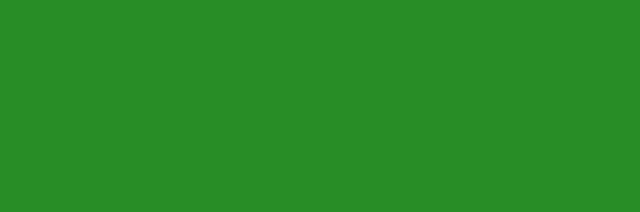
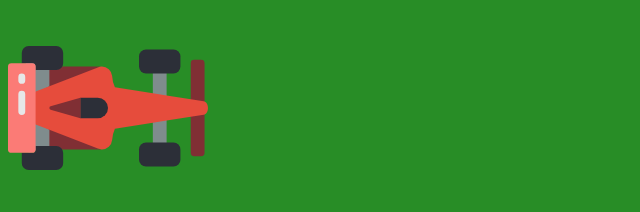
Before and after one commit to chang-yoo/driving-game, a website: page index.html in a window 1280 px wide. Shown: the whole page, without its empty margins (0-640 px from the left). Drawn offline with Linux system fonts and the light colour scheme.

Commit message:
issue#1 completed

```diff
--- a/index.html
+++ b/index.html
@@ -5,6 +5,7 @@
     <link rel="stylesheet" href="styles.css">
   </head>
   <body>
+    <img src="images/f1.svg" alt="racing-car-object">
     <script src="main.js"></script>
   </body>
 </html>
--- a/styles.css
+++ b/styles.css
@@ -1,3 +1,8 @@
 body {
   background-color: #288d26;
 }
+
+img {
+  width: 200px;
+  height: auto;
+}
```
